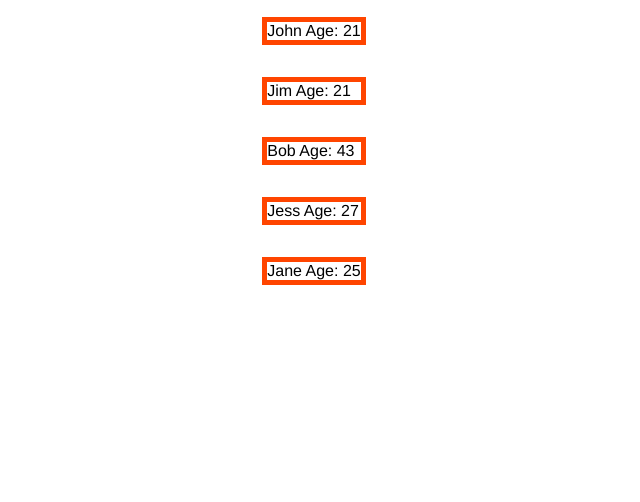
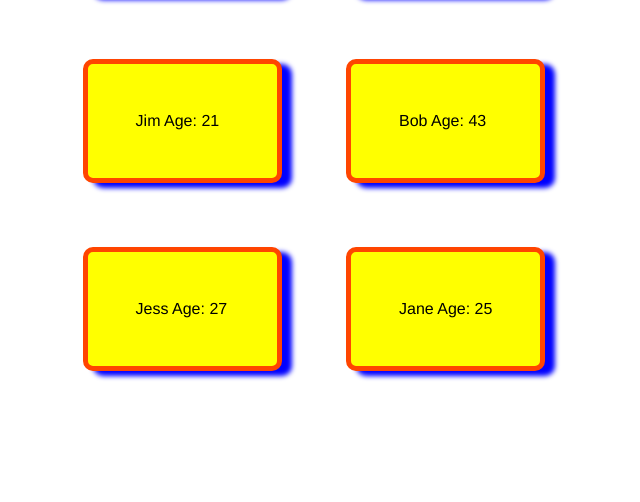
Before and after one commit to egome019/beginnerProjRepo, a plain HTML site: page project2/index.html in a window 1280 px wide. Shown: the part 298-800 px from the top of the page, without its empty margins (326-966 px from the left). Drawn offline with Linux system fonts and the light colour scheme.

Commit message:
added project 3 and more styling to project 2

```diff
--- a/project2/styles.css
+++ b/project2/styles.css
@@ -15,6 +15,15 @@ body {
 
 .card {
 	border: 5px solid orangered;
+	margin: 2rem;
+	padding: 3rem;
+	border-radius: 10px;
+	color: #000;
+	background: #ff0;
+	box-shadow: blue 10px 5px 5px;
+}
 
-	margin: 2rem 0 2rem 0;
+#info {
+	display: grid;
+	grid-template-columns: 1fr 1fr;
 }
```
Also changed, not shown: project3/app.js (added), project3/index.html (added), project3/styles.css (added).
